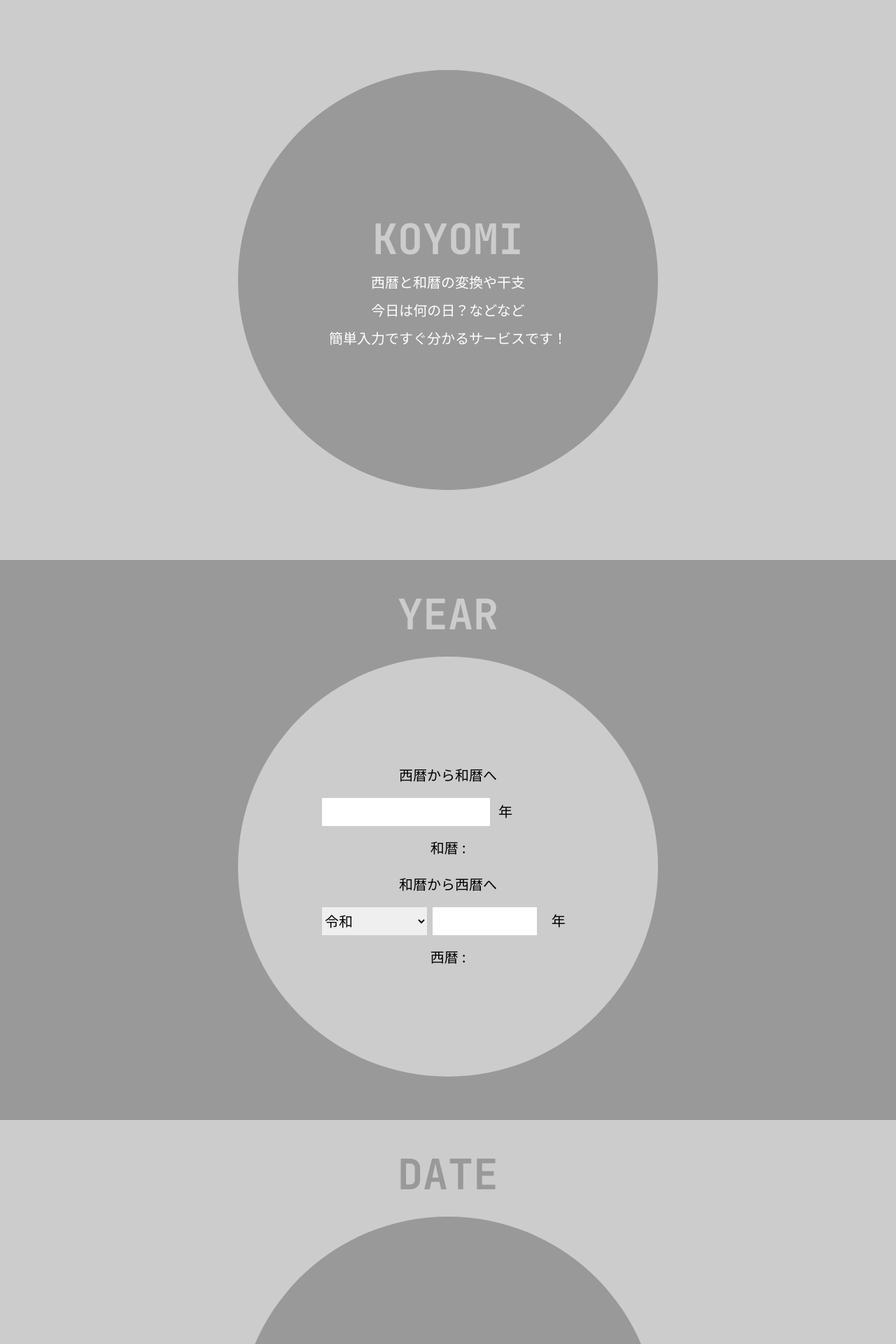
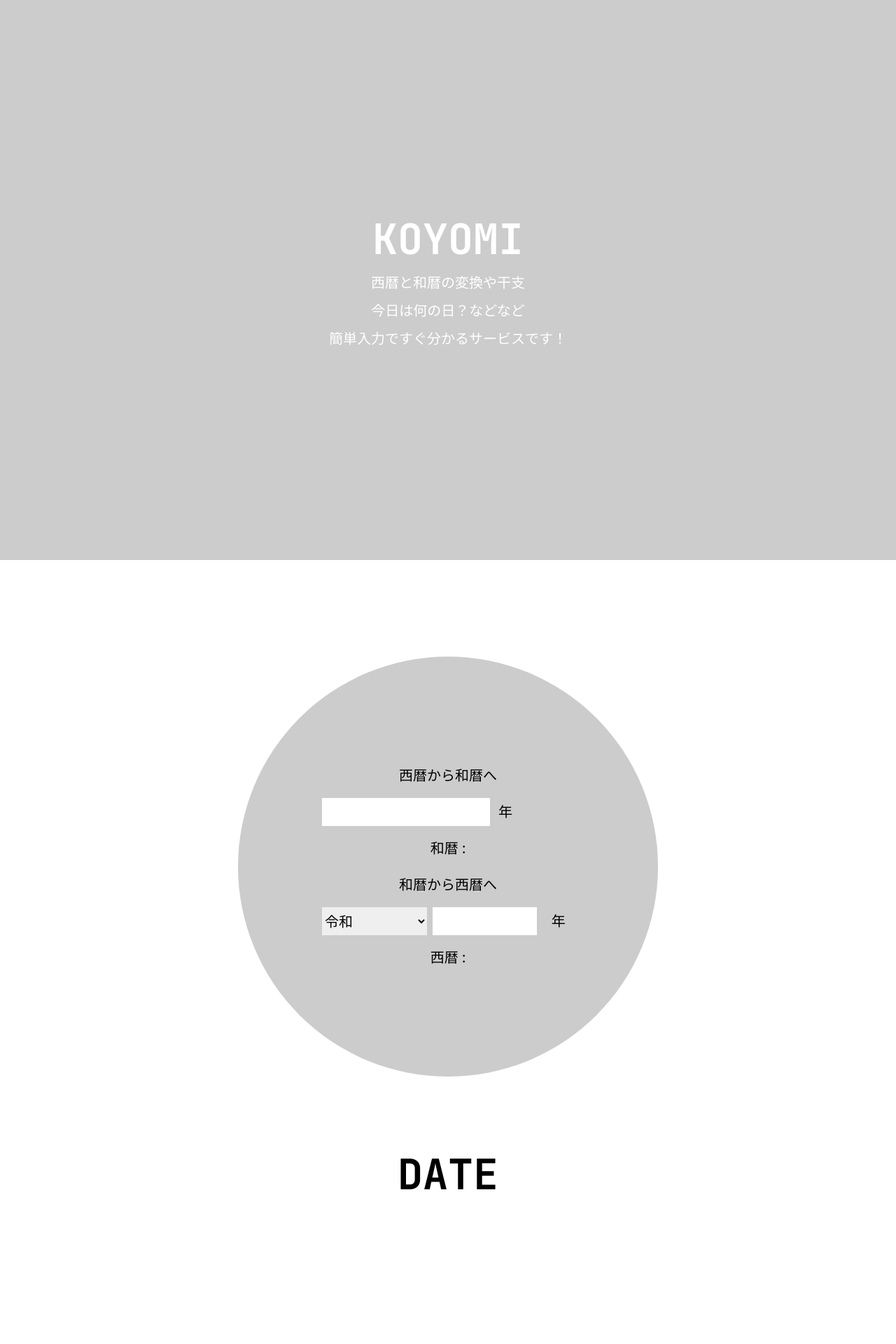
Before and after one commit to Yamaguchi-Katsuya/koyomi, a React (Vite) app: page / in a window 1280 px wide. Shown: the top 1920 px of the page at 70% size. Built offline with nearby package versions, Linux system fonts and the light colour scheme; a web font is replaced by a local one.

Commit message:
feat: カラー指定改修

```diff
--- a/src/App.tsx
+++ b/src/App.tsx
@@ -1,10 +1,10 @@
 import React, { useEffect, useState } from 'react';
 import { Helmet } from 'react-helmet';
 import Header from './components/Header';
-import { DARK, LIGHT } from './types/bgType';
 import SectionLayout from './ui/layout/sectionLayout';
 import SeirekiWarekiConverter from './components/SeirekiWarekiConverter';
 import AgeCalculator from './components/AgeCalculator';
+import { D_GRAY, L_GRAY, WHITE } from './types/color';
 
 const App: React.FC = () => {
   const [currentSection, setCurrentSection] = useState<number>(0);
@@ -45,13 +45,13 @@ const App: React.FC = () => {
           content="年齢計算, 西暦, 和暦, 変換, 干支, 今日は何の日"
         />
       </Helmet>
-      <SectionLayout bgType={LIGHT}>
+      <SectionLayout bgColor={L_GRAY}>
         <Header />
       </SectionLayout>
-      <SectionLayout bgType={DARK}>
+      <SectionLayout bgColor={D_GRAY}>
         <SeirekiWarekiConverter />
       </SectionLayout>
-      <SectionLayout bgType={LIGHT}>
+      <SectionLayout bgColor={WHITE}>
         <AgeCalculator />
       </SectionLayout>
     </div>
--- a/src/components/AgeCalculator.tsx
+++ b/src/components/AgeCalculator.tsx
@@ -1,10 +1,10 @@
 import React, { useState, useEffect } from 'react';
 import Circle from '../ui/circle';
-import { DARK, LIGHT } from '../types/bgType';
 import { handleDateChange } from '../utils/dateUtils';
 import { Eto } from '../types/eto';
 import { Holiday } from '../types/holiday';
 import Heading from '../ui/heading';
+import { D_GRAY, L_GRAY } from '../types/color';
 
 const AgeCalculator: React.FC = () => {
     const [inputBirthYear, setInputBirthYear] = useState<number | ''>('');
@@ -51,8 +51,8 @@ const AgeCalculator: React.FC = () => {
 
     return (
         <>
-            <Heading bgType={DARK} text='DATE' />
-            <Circle bgType={DARK}>
+            <Heading textColor={D_GRAY} text='DATE' />
+            <Circle bgColor={D_GRAY}>
                 <p className='text-white leading-7 md:leading-10'>
                     今日はなんの日？<br />
                     干支・星座・年齢を調べてみよう！
@@ -97,7 +97,7 @@ const AgeCalculator: React.FC = () => {
                 </button>
             </Circle>
             {isResultReady && (
-                <Circle bgType={LIGHT}>
+                <Circle bgColor={L_GRAY}>
                     <p>
                         <span>{birthYear ? `${birthYear}年` : ''}{birthMonth ? `${birthMonth}月` : ''}{birthDay ? `${birthDay}日` : ''}</span><br />
                         <span>{eto}　{age ? `${age}歳` : ''}</span>
@@ -118,7 +118,7 @@ const AgeCalculator: React.FC = () => {
             )}
             {isMoreClicked && (
                 <>
-                    <Circle bgType={LIGHT}>
+                    <Circle bgColor={L_GRAY}>
                         <p>
                             <span>{holidays[1]?.name}</span><br />
                             <span>
@@ -132,7 +132,7 @@ const AgeCalculator: React.FC = () => {
                             </span>
                         </p>
                     </Circle>
-                    <Circle bgType={LIGHT}>
+                    <Circle bgColor={L_GRAY}>
                         <p>
                             <span>{holidays[3]?.name}</span><br />
                             <span>
--- a/src/components/Header.tsx
+++ b/src/components/Header.tsx
@@ -1,19 +1,19 @@
 import React, { useState, useEffect } from 'react';
 import Circle from '../ui/circle';
-import { DARK, LIGHT } from '../types/bgType';
 import Heading from '../ui/heading';
+import { D_GRAY, WHITE } from '../types/color';
 
 const Header: React.FC = () => {
     return (
         <>
-            <Circle bgType={DARK}>
-                <Heading bgType={LIGHT} text='KOYOMI' />
+            <Circle bgColor={D_GRAY}>
+                <Heading textColor={WHITE} text='KOYOMI' />
                 <p className='text-white text-center font-kiwi leading-7 md:leading-10'>
                     西暦と和暦の変換や干支<br />
                     今日は何の日？などなど<br />
                     簡単入力ですぐ分かるサービスです！
                 </p>
-            </Circle>
+            </Circle >
         </>
     );
 };
--- a/src/components/SeirekiWarekiConverter.tsx
+++ b/src/components/SeirekiWarekiConverter.tsx
@@ -1,6 +1,5 @@
 import React, { useState } from 'react';
 import Circle from '../ui/circle';
-import { LIGHT } from '../types/bgType';
 import { Era, eras } from '../types/era';
 import {
     convertSeirekiToWareki,
@@ -8,6 +7,7 @@ import {
 } from '../utils/dateUtils';
 import { validateWarekiYear } from '../utils/validation';
 import Heading from '../ui/heading';
+import { L_GRAY, WHITE } from '../types/color';
 
 const SeirekiWarekiConverter: React.FC = () => {
     const [seireki, setSeireki] = useState<number | ''>('');
@@ -57,8 +57,8 @@ const SeirekiWarekiConverter: React.FC = () => {
     };
     return (
         <>
-            <Heading bgType={LIGHT} text='YEAR' />
-            <Circle bgType={LIGHT}>
+            <Heading textColor={WHITE} text='YEAR' />
+            <Circle bgColor={L_GRAY}>
                 <label
                     htmlFor='year'
                     className='font-kiwi'
--- a/src/types/bgType.ts
+++ /dev/null
@@ -1,4 +0,0 @@
-export const LIGHT = 'light';
-export const DARK = 'dark';
-
-export type BgType = typeof LIGHT | typeof DARK;
--- /dev/null
+++ b/src/types/color.ts
@@ -0,0 +1,5 @@
+export const WHITE = 'white';
+export const L_GRAY = 'l-gray';
+export const D_GRAY = 'd-gray';
+
+export type Color = typeof WHITE | typeof L_GRAY | typeof D_GRAY;
--- a/src/ui/circle.tsx
+++ b/src/ui/circle.tsx
@@ -1,18 +1,18 @@
 import { Component, ReactNode } from 'react';
-import { BgType, LIGHT } from '../types/bgType';
+import { Color } from '../types/color';
 
 interface CircleProps {
-    bgType: BgType;
+    bgColor: Color;
     children: ReactNode;
 }
 
 class Circle extends Component<CircleProps> {
     render() {
-        const { bgType, children } = this.props;
-        const bgClass = bgType === LIGHT ? 'bg-l-gray' : 'bg-d-gray';
+        const { bgColor, children } = this.props;
+        const bgColorClass = `bg-${bgColor}`
 
         return (
-            <div className={`${bgClass} rounded-full w-72 h-72 md:size-8/12 md:w-md-circle md:h-md-circle m-auto flex flex-col items-center justify-center text-center gap-3 text-sm md:text-xl leading-7 md:leading-10`}>
+            <div className={`${bgColorClass} rounded-full w-72 h-72 md:size-8/12 md:w-md-circle md:h-md-circle m-auto flex flex-col items-center justify-center text-center gap-3 text-sm md:text-xl leading-7 md:leading-10`}>
                 {children}
             </div>
         );
--- a/src/ui/heading.tsx
+++ b/src/ui/heading.tsx
@@ -1,18 +1,18 @@
 import { Component, ReactNode } from 'react';
-import { BgType, LIGHT } from '../types/bgType';
+import { Color } from '../types/color';
 
 interface HeadingProps {
-    bgType: BgType;
+    textColor: Color;
     text: string;
 }
 
 class Heading extends Component<HeadingProps> {
     render() {
-        const { bgType, text } = this.props;
-        const bgClass = bgType === LIGHT ? 'text-l-gray' : 'text-d-gray';
+        const { textColor, text } = this.props;
+        const textColorClass = `text-${textColor}`
 
         return (
-            <h2 className={`${bgClass} text-2xl md:text-6xl font-bold  font-mono px-4 pt-4 text-right`}>{text}</h2>
+            <h2 className={`${textColorClass} text-2xl md:text-6xl font-bold  font-mono px-4 pt-4 text-right`}>{text}</h2>
         );
     }
 }
--- a/src/ui/layout/sectionLayout.tsx
+++ b/src/ui/layout/sectionLayout.tsx
@@ -1,18 +1,18 @@
 import { Component, ReactNode } from 'react';
-import { BgType, LIGHT } from '../../types/bgType';
+import { Color } from '../../types/color';
 
 interface CircleProps {
-    bgType: BgType;
+    bgColor: Color;
     children: ReactNode;
 }
 
 class SectionLayout extends Component<CircleProps> {
     render() {
-        const { bgType, children } = this.props;
-        const bgClass = bgType === LIGHT ? 'bg-l-gray' : 'bg-d-gray';
+        const { bgColor, children } = this.props;
+        const bgColorClass = `bg-${bgColor}`;
 
         return (
-            <section className={`${bgClass} p-4 md:p-8 md:h-screen md:flex md:items-center md:justify-center md:flex-col`} >
+            <section className={`${bgColorClass} p-4 md:p-8 md:h-screen md:flex md:items-center md:justify-center md:flex-col w-full`} >
                 {children}
             </section>
         );
```
